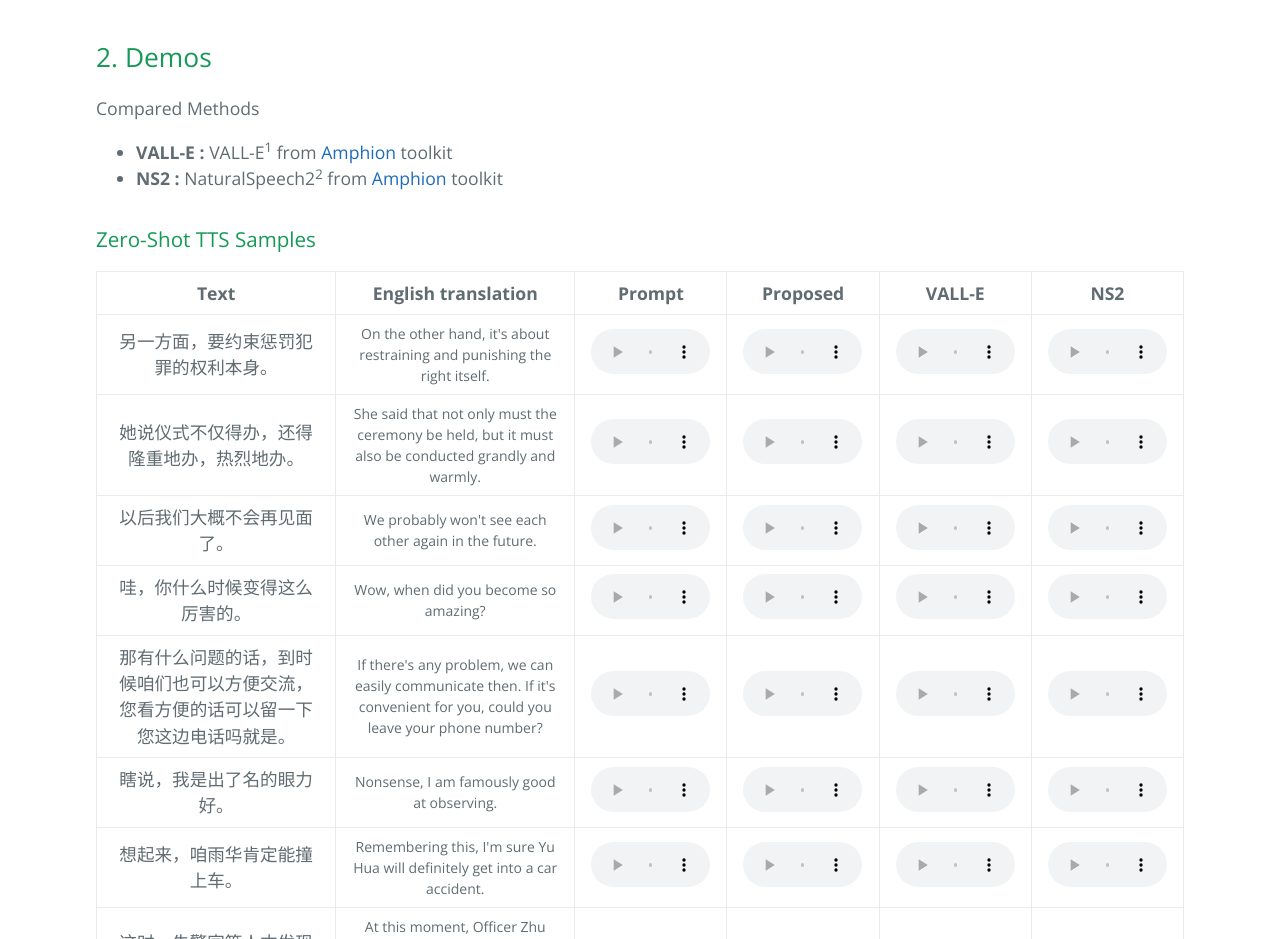
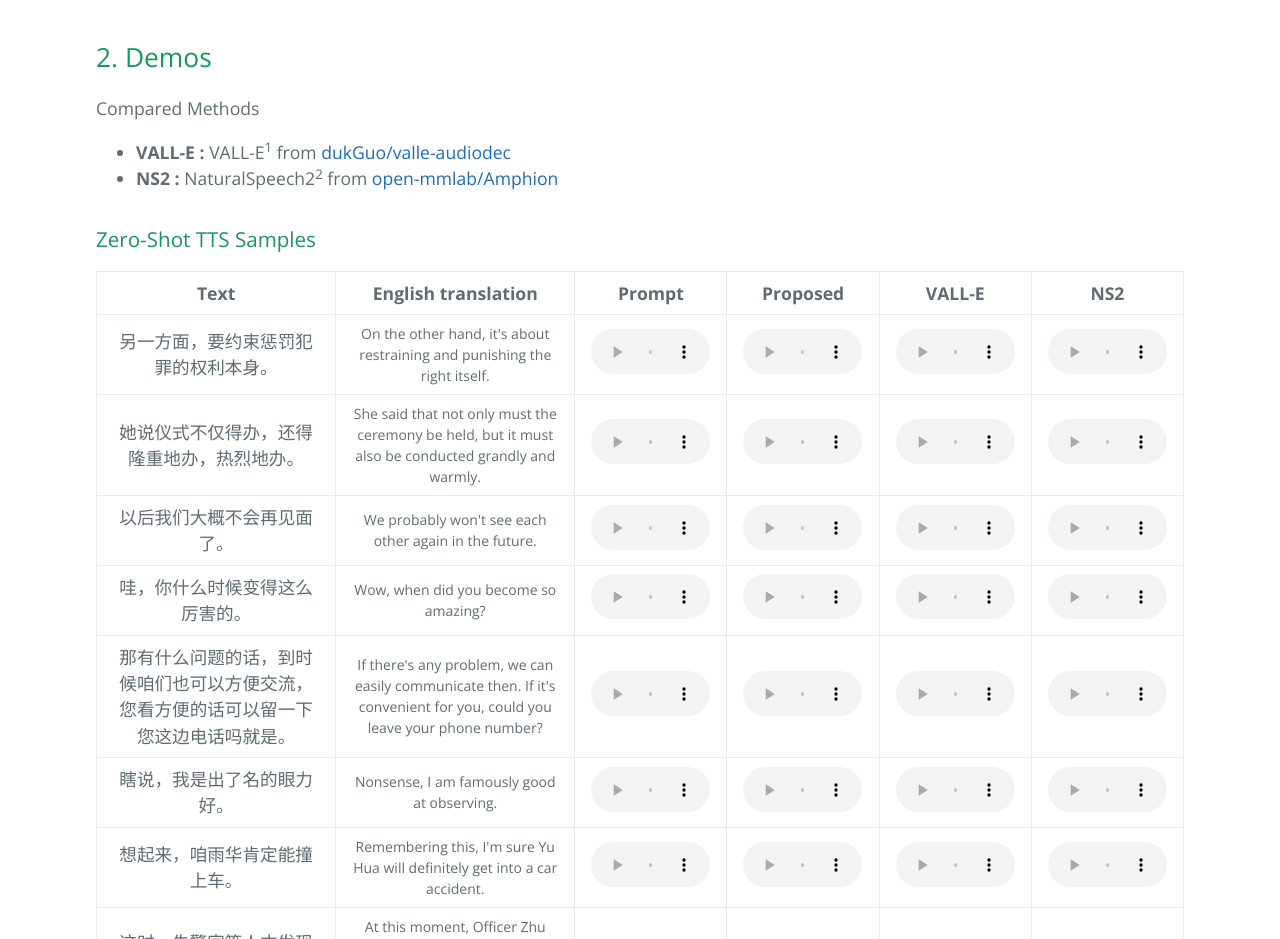
Before and after one commit to Rxy-J/HPMD-TTS, a plain HTML site: page index.html in a window 1280 px wide. Shown: the part 1200-2139 px from the top of the page. Drawn offline with nearby package versions, Linux system fonts and the light colour scheme.

Commit message:
Update index.html

```diff
--- a/index.html
+++ b/index.html
@@ -57,8 +57,8 @@ Experimental results show that our model not only maintains comparable timbre qu
         <h2>2. Demos <a name="Comparison"></a></h2>
         <p>Compared Methods</p>
         <ul>
-            <li><b>VALL-E : </b>VALL-E<sup>1</sup> from <a href="https://speechresearch.github.io/naturalspeech3/">Amphion</a> toolkit</li>
-            <li><b>NS2 : </b>NaturalSpeech2<sup>2</sup> from <a href="https://speechresearch.github.io/naturalspeech3/">Amphion</a> toolkit</li>
+            <li><b>VALL-E : </b>VALL-E<sup>1</sup> from <a href="https://github.com/dukGuo/valle-audiodec"> dukGuo/valle-audiodec </a> </li>
+            <li><b>NS2 : </b>NaturalSpeech2<sup>2</sup> from <a href="https://github.com/open-mmlab/Amphion"> open-mmlab/Amphion </a> </li>
         </ul>
 
         <h3>Zero-Shot TTS Samples</h3>
```
